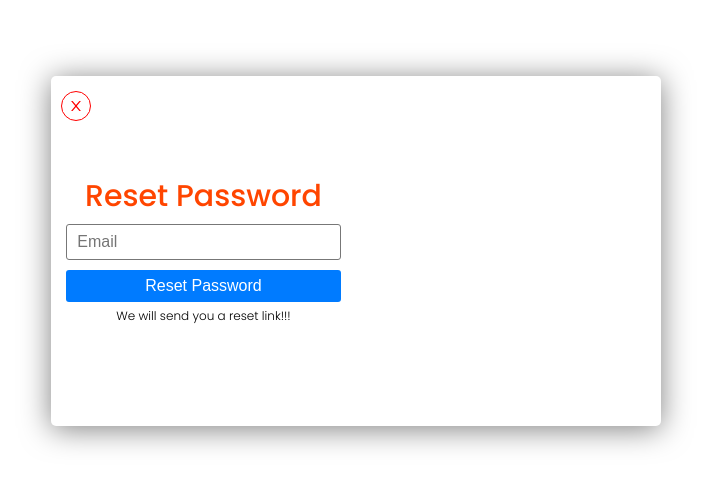
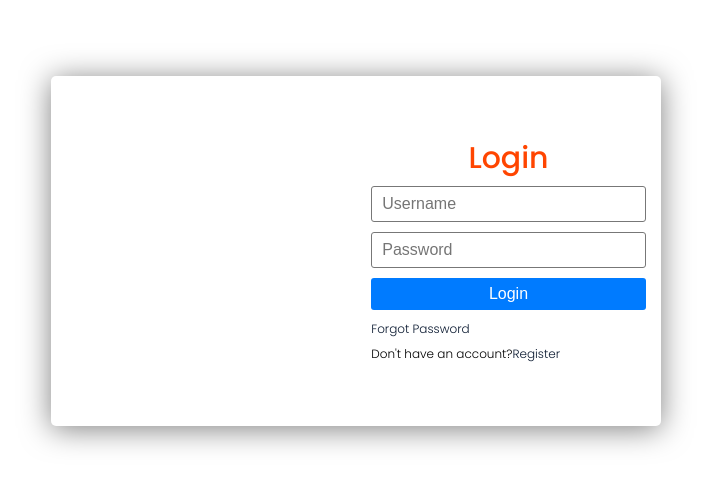
Before and after one commit to 0xAureoleNode/animated-login-form, a React (Create React App) app: page / in a window 1280 px wide. Shown: the part 149-636 px from the top of the page, without its empty margins (284-995 px from the left). Built offline with nearby package versions, Linux system fonts and the light colour scheme; the HTML template or start-up script is replaced by a standard one.

Commit message:
Animated Form Logic

```diff
--- a/src/components/auth/AuthContainer.js
+++ b/src/components/auth/AuthContainer.js
@@ -1,16 +1,43 @@
-import React from 'react';
+import React, { useState } from 'react';
 import Login from './Login';
 import Register from './Register';
 import Reset from './Reset';
 import './AuthContainer.scss';
 
 const AuthContainer = () => {
+  const [login, setLogin] = useState(true);
+  const [register, setRegister] = useState(false);
+  const [reset, setReset] = useState(false);
+
+  const registerHandler = () => {
+    setLogin(false);
+    setRegister(true);
+    setReset(false);
+  };
+
+  const loginHandler = () => {
+    setRegister(false);
+    setLogin(true);
+    setReset(false);
+  };
+
+  const resetHandler = () => {
+    setLogin(false);
+    setReset(true);
+    setRegister(false);
+  };
+
+  const cancelHandler = () => {
+    setReset(false);
+    setLogin(true);
+    setRegister(false);
+  };
   return (
     <section className="--flex-center --100vh">
       <div className="container box">
-        {/* <Login /> */}
-        {/* <Register /> */}
-        <Reset />
+        {login && <Login onLogin={registerHandler} onReset={resetHandler} />}
+        {register && <Register onRegister={loginHandler} />}
+        {reset && <Reset onCancel={cancelHandler} />}
       </div>
     </section>
   );
--- a/src/components/auth/Login.js
+++ b/src/components/auth/Login.js
@@ -2,7 +2,7 @@ import React from 'react';
 import loginImg from '../../assets/login.svg';
 import './AuthContainer.scss';
 
-const Login = () => {
+const Login = ({ onLogin, onReset }) => {
   return (
     <div className="main-container --flex-center">
       <div className="img-container">
@@ -18,12 +18,12 @@ const Login = () => {
             placeholder="Password"
           />
           <button className="--btn --btn-primary --btn-block">Login</button>
-          <a href="#" className="--text-sm">
+          <a href="#" className="--text-sm" onClick={onReset}>
             Forgot Password
           </a>
           <span className="--text-sm --block">
             Don't have an account?
-            <a href="#" className="--text-sm">
+            <a href="#" className="--text-sm" onClick={onLogin}>
               Register
             </a>
           </span>
--- a/src/components/auth/Register.js
+++ b/src/components/auth/Register.js
@@ -1,7 +1,7 @@
 import React from 'react';
 import registerImg from '../../assets/register.svg';
 
-const Register = () => {
+const Register = ({ onRegister }) => {
   return (
     <div className="main-container --flex-center">
       <div className="form-container">
@@ -18,7 +18,7 @@ const Register = () => {
 
           <span className="--text-sm --block">
             Have an account?
-            <a href="#" className="--text-sm">
+            <a href="#" className="--text-sm" onClick={onRegister}>
               Login
             </a>
           </span>
--- a/src/components/auth/Reset.js
+++ b/src/components/auth/Reset.js
@@ -2,7 +2,7 @@ import React from 'react';
 import resetImg from '../../assets/forgot.svg';
 import { AiOutlineClose } from 'react-icons/ai';
 
-const Reset = () => {
+const Reset = ({ onCancel }) => {
   return (
     <div className="main-container --flex-center">
       <div className="form-container reset">
@@ -18,11 +18,12 @@ const Reset = () => {
           <span className="--text-sm --block --text-center">
             We will send you a reset link!!!
           </span>
-          <div className="close">
+          <div className="close" onClick={onCancel}>
             <AiOutlineClose color="red" />
           </div>
         </form>
       </div>
+
       <div className="img-container">
         <img src={resetImg} alt="login-img" />
       </div>
```
